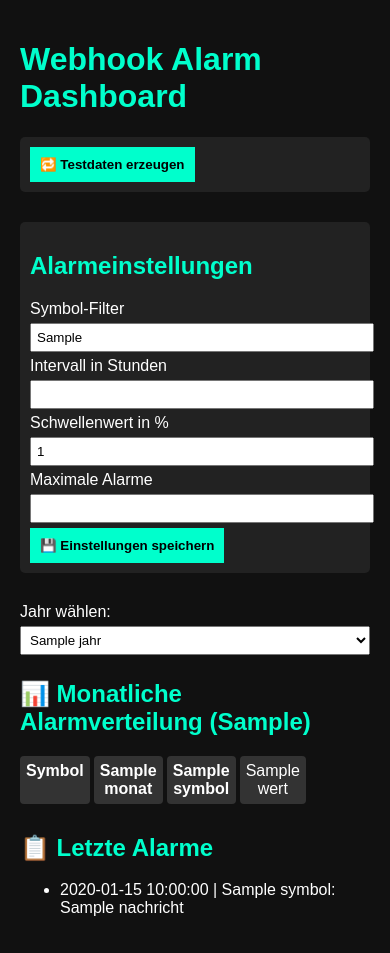
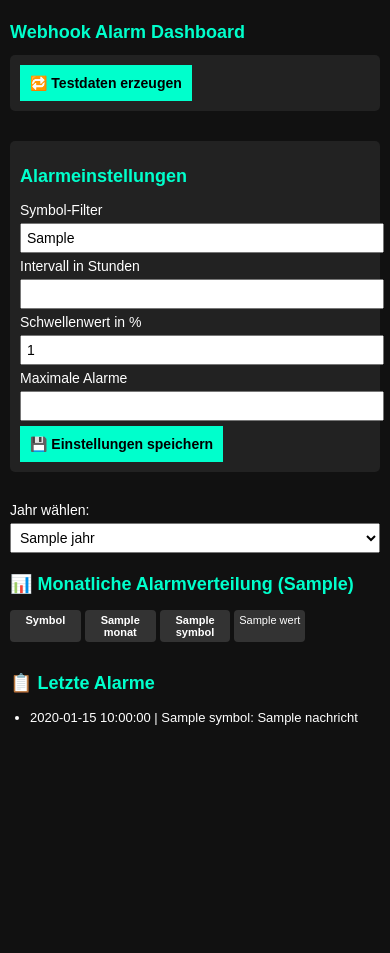
Before and after one commit to Bubu89/webhook-alarm-analyse, a Flask app: template templates/dashboard.html in a window 390 px wide. After the commit the page ends 725 px from the top, so only its background shows below. Run offline with Flask 3, Linux system fonts and the light colour scheme; the template is opened without the code that fills it: most values are stand-ins (such as "Sample title", 1, 10 or a date in 2020).

Commit message:
Update dashboard.html

```diff
--- a/templates/dashboard.html
+++ b/templates/dashboard.html
@@ -12,32 +12,38 @@
             margin: 0;
             padding: 20px;
         }
+
         h1, h2, h3 {
             color: #00ffcc;
         }
+
         .matrix {
             display: grid;
             grid-template-columns: repeat(13, 1fr);
             gap: 4px;
             margin-bottom: 30px;
         }
+
         .matrix div {
             padding: 6px;
             background: #333;
             text-align: center;
             border-radius: 4px;
         }
+
         .settings, .testdaten {
             margin-bottom: 30px;
             padding: 10px;
             background: #222;
             border-radius: 5px;
         }
+
         input, select {
             padding: 5px;
             margin: 5px 0;
             width: 100%;
         }
+
         button {
             padding: 10px;
             background: #00ffcc;
@@ -45,6 +51,45 @@
             color: #000;
             cursor: pointer;
             font-weight: bold;
+        }
+
+        ul {
+            padding-left: 20px;
+        }
+
+        ul li {
+            font-size: 15px;
+            margin-bottom: 5px;
+        }
+
+        @media (max-width: 600px) {
+            body {
+                padding: 10px;
+                font-size: 14px;
+            }
+
+            h1, h2, h3 {
+                font-size: 18px;
+            }
+
+            .matrix {
+                grid-template-columns: repeat(5, 1fr);
+                font-size: 12px;
+            }
+
+            .matrix div {
+                padding: 4px;
+                font-size: 11px;
+            }
+
+            input, select, button {
+                font-size: 14px;
+            }
+
+            ul li {
+                font-size: 13px;
+                line-height: 1.4;
+            }
         }
     </style>
 </head>
```
